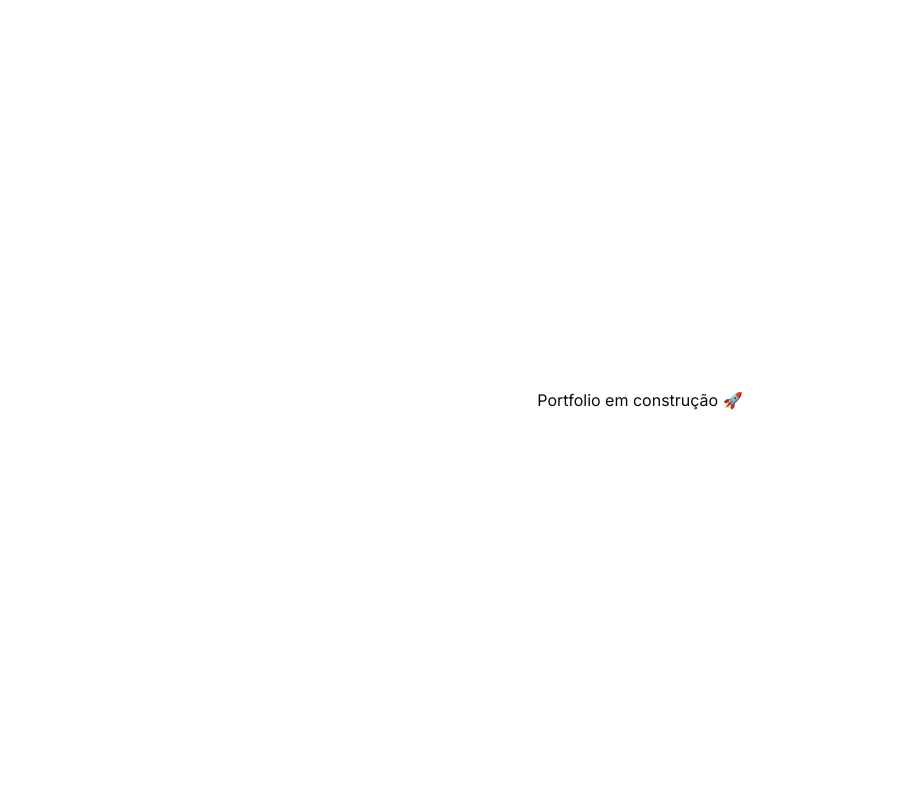
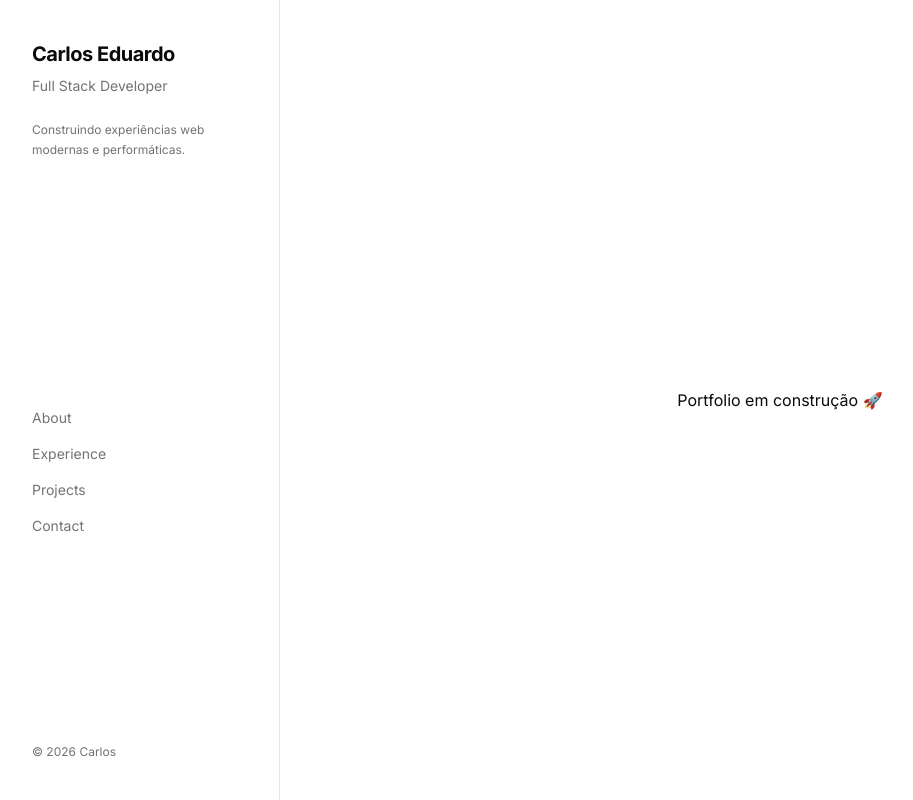
Before and after one commit to carlosrossy/portfolio-v1, a Next.js app: page / in a window 1280 px wide. Shown: the whole page, without its empty margins (0-913 px from the left). Built offline with nearby package versions, Linux system fonts and the light colour scheme.

Commit message:
feat: add sidebar navigation layout

```diff
--- a/src/app/layout.tsx
+++ b/src/app/layout.tsx
@@ -1,6 +1,7 @@
 import type { Metadata } from 'next';
 import { Inter } from 'next/font/google';
 import '@/styles/globals.css';
+import { Sidebar } from '@/components/sidebar/sidebar-content';
 
 export const metadata: Metadata = {
   title: 'Prompt Manager',
@@ -19,11 +20,14 @@ export default function RootLayout({
   children: React.ReactNode;
 }>) {
   return (
-    <html
-      lang="en"
-      className={`${inter.variable} ${inter.variable} h-full antialiased`}
-    >
-      <body className="min-h-full flex flex-col">{children}</body>
+    <html lang="pt-BR" className="dark">
+      <body className="min-h-screen bg-background text-foreground">
+        <div className="flex">
+          <Sidebar />
+
+          <main className="flex-1 md:ml-[280px]">{children}</main>
+        </div>
+      </body>
     </html>
   );
 }
--- /dev/null
+++ b/src/components/sidebar/sidebar-content.tsx
@@ -0,0 +1,47 @@
+'use client';
+
+import { cn } from '@/lib/utils';
+
+const links = [
+  { name: 'About', href: '#about' },
+  { name: 'Experience', href: '#experience' },
+  { name: 'Projects', href: '#projects' },
+  { name: 'Contact', href: '#contact' },
+];
+
+export function Sidebar() {
+  return (
+    <aside className="fixed left-0 top-0 h-full w-[280px] border-r border-border bg-background px-8 py-10 hidden md:flex flex-col justify-between">
+      {/* TOP */}
+      <div>
+        <h1 className="text-xl font-bold tracking-tight">Carlos Eduardo</h1>
+
+        <p className="text-sm text-muted-foreground mt-2">
+          Full Stack Developer
+        </p>
+
+        <p className="text-xs text-muted-foreground mt-6 leading-relaxed">
+          Construindo experiências web modernas e performáticas.
+        </p>
+      </div>
+
+      <nav className="flex flex-col gap-4 mt-10">
+        {links.map((link) => (
+          <a
+            key={link.name}
+            href={link.href}
+            className={cn(
+              'text-sm text-muted-foreground hover:text-foreground transition-all'
+            )}
+          >
+            {link.name}
+          </a>
+        ))}
+      </nav>
+
+      <div className="text-xs text-muted-foreground">
+        © {new Date().getFullYear()} Carlos
+      </div>
+    </aside>
+  );
+}
```
